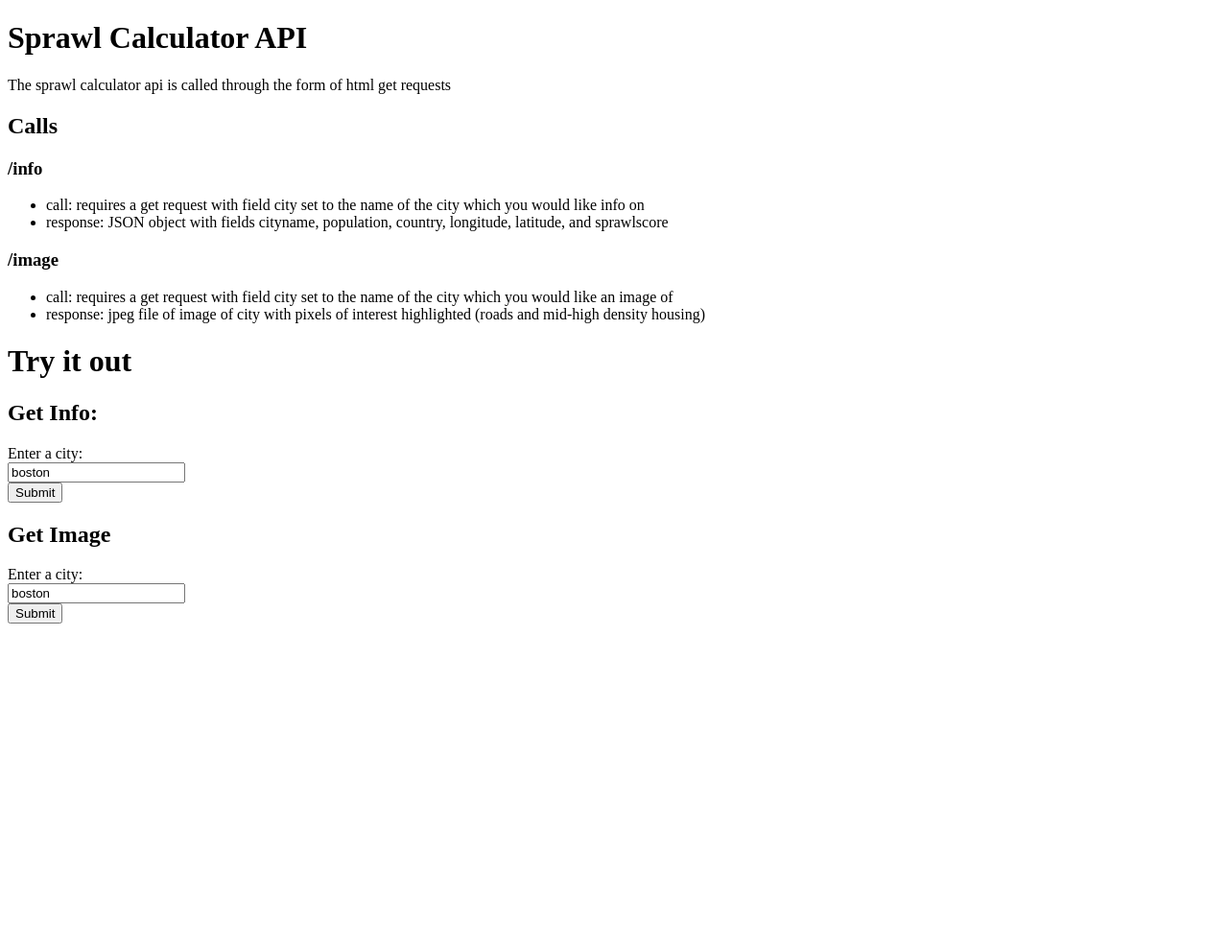
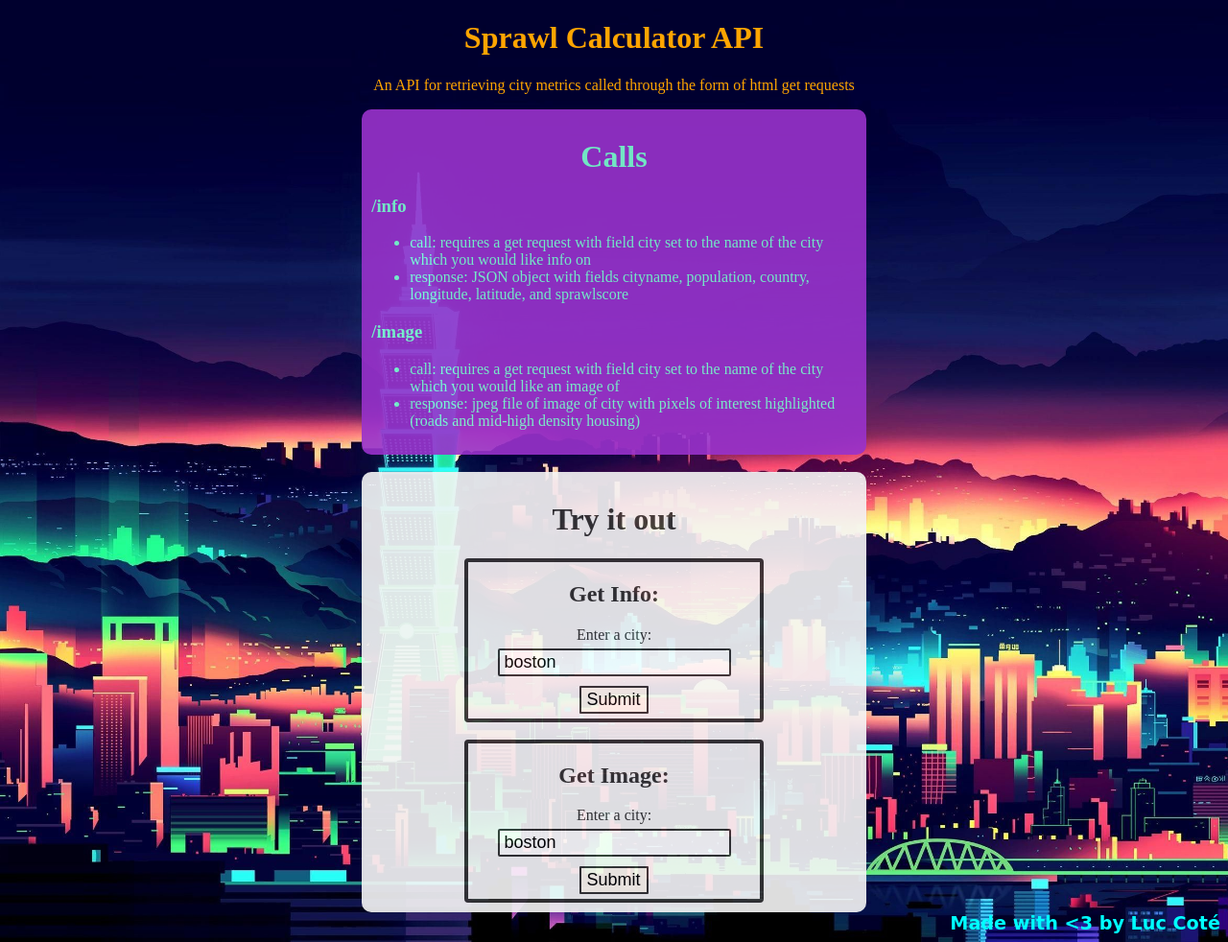
Before and after one commit to LucCote/sprawl-calculator, a Flask app: page / in a window 1280 px wide. Shown: the whole page at 96% size. Before the commit the page ends 650 px from the top, so only its background shows below. Run offline with Flask 2, Linux system fonts and the light colour scheme; some web fonts are replaced.

Commit message:
updated index.html

```diff
--- a/templates/index.html
+++ b/templates/index.html
@@ -3,12 +3,13 @@
 <head>
     <meta charset="UTF-8">
     <title>Sprawl Calculator API</title>
+    <link rel="stylesheet" href="style.css">
 </head>
 <body>
-    <div>
     <h1>Sprawl Calculator API</h1>
-        <p>The sprawl calculator api is called through the form of html get requests</p>
-        <h2>Calls</h2>
+    <p>An API for retrieving city metrics called through the form of html get requests</p>
+    <div id="calls">
+        <h1 style="text-align: center">Calls</h1>
         <h3>/info</h3>
         <ul>
             <li>call: requires a get request with field city set to the name of the city which you would like info on</li>
@@ -20,20 +21,29 @@
             <li>response: jpeg file of image of city with pixels of interest highlighted (roads and mid-high density housing)</li>
         </ul>
     </div>
-    <div>
+    <br>
+    <div id="tests">
         <h1>Try it out</h1>
+        <div class="formdiv">
             <h2>Get Info: </h2>
             <form action="/info">
                 <label for="city">Enter a city:</label><br>
                 <input type="text" id="city" name="city" value="boston"><br>
                 <input type="submit" value="Submit">
             </form>
-        <h2>Get Image</h2>
+        </div>
+        <br>
+        <div class="formdiv">
+            <h2>Get Image:</h2>
             <form action="/image">
                 <label for="city">Enter a city:</label><br>
                 <input type="text" id="city" name="city" value="boston"><br>
                 <input type="submit" value="Submit">
             </form>
         </div>
+    </div>
+    <div class="bottom">
+        <b>Made with <3 by Luc Coté</b>
+    </div>
 </body>
 </html>
--- /dev/null
+++ b/templates/style.css
@@ -0,0 +1,69 @@
+@import url(//db.onlinewebfonts.com/c/bf9f5d50c1b928ff21436517a1a95ad9?family=Proxima+Nova);
+@font-face {font-family: "Proxima Nova"; src: url("//db.onlinewebfonts.com/t/bf9f5d50c1b928ff21436517a1a95ad9.eot"); src: url("//db.onlinewebfonts.com/t/bf9f5d50c1b928ff21436517a1a95ad9.eot?#iefix") format("embedded-opentype"), url("//db.onlinewebfonts.com/t/bf9f5d50c1b928ff21436517a1a95ad9.woff2") format("woff2"), url("//db.onlinewebfonts.com/t/bf9f5d50c1b928ff21436517a1a95ad9.woff") format("woff"), url("//db.onlinewebfonts.com/t/bf9f5d50c1b928ff21436517a1a95ad9.ttf") format("truetype"), url("//db.onlinewebfonts.com/t/bf9f5d50c1b928ff21436517a1a95ad9.svg#Proxima Nova") format("svg"); }
+
+body {
+    color: orange;
+    text-align: center;
+    font-family: "Proxima Nova";
+    background-image: url("background.jpg");
+    background-size: cover;
+}
+
+.bottom {
+    text-align: right;
+    width: 100%;
+    font-family: cursive;
+    color: aqua;
+    font-size: larger;
+}
+
+#calls {
+    margin: auto;
+    text-align: left;
+    width: 40%;
+    background: #9932CC;
+    opacity: 0.9;
+    padding: 10px;
+    border-radius:10px;
+    color: aquamarine;
+}
+
+#tests {
+    margin: auto;
+    width: 40%;
+    background: whitesmoke;
+    opacity: 0.9;
+    padding: 10px;
+    border-radius:10px;
+    color: #333333;
+}
+
+input[type=text] {
+    padding-top: 2px;
+    padding-bottom: 2px;
+    padding-left: 5px;
+    margin-bottom: 5px;
+    margin-top: 5px;
+    font-size: large;
+    border-radius: 2px;
+    border: #333333 solid 2px;
+}
+
+input[type=submit] {
+    padding-top: 2px;
+    padding-bottom: 2px;
+    padding-left: 5px;
+    margin-bottom: 5px;
+    margin-top: 5px;
+    font-size: large;
+    border-radius: 1px;
+    border: #333333 solid 2px;
+    background: floralwhite;
+}
+
+.formdiv {
+    margin: auto;
+    width: 60%;
+    border-radius: 4px;
+    border: #333333 solid 4px;
+}
```
Also changed, not shown: templates/background.jpg (added). Lines whose indentation alone changed are shown as unchanged.
